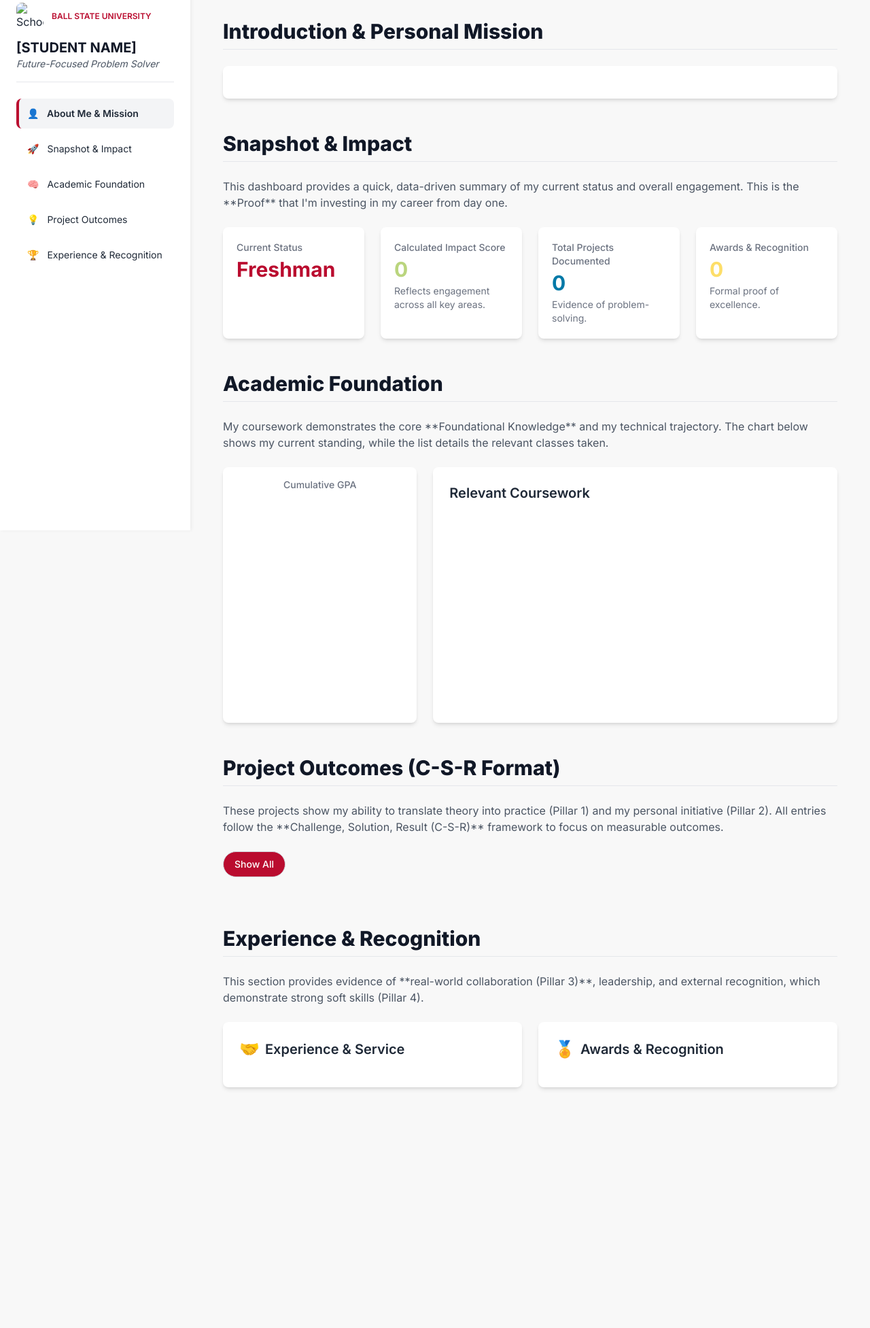
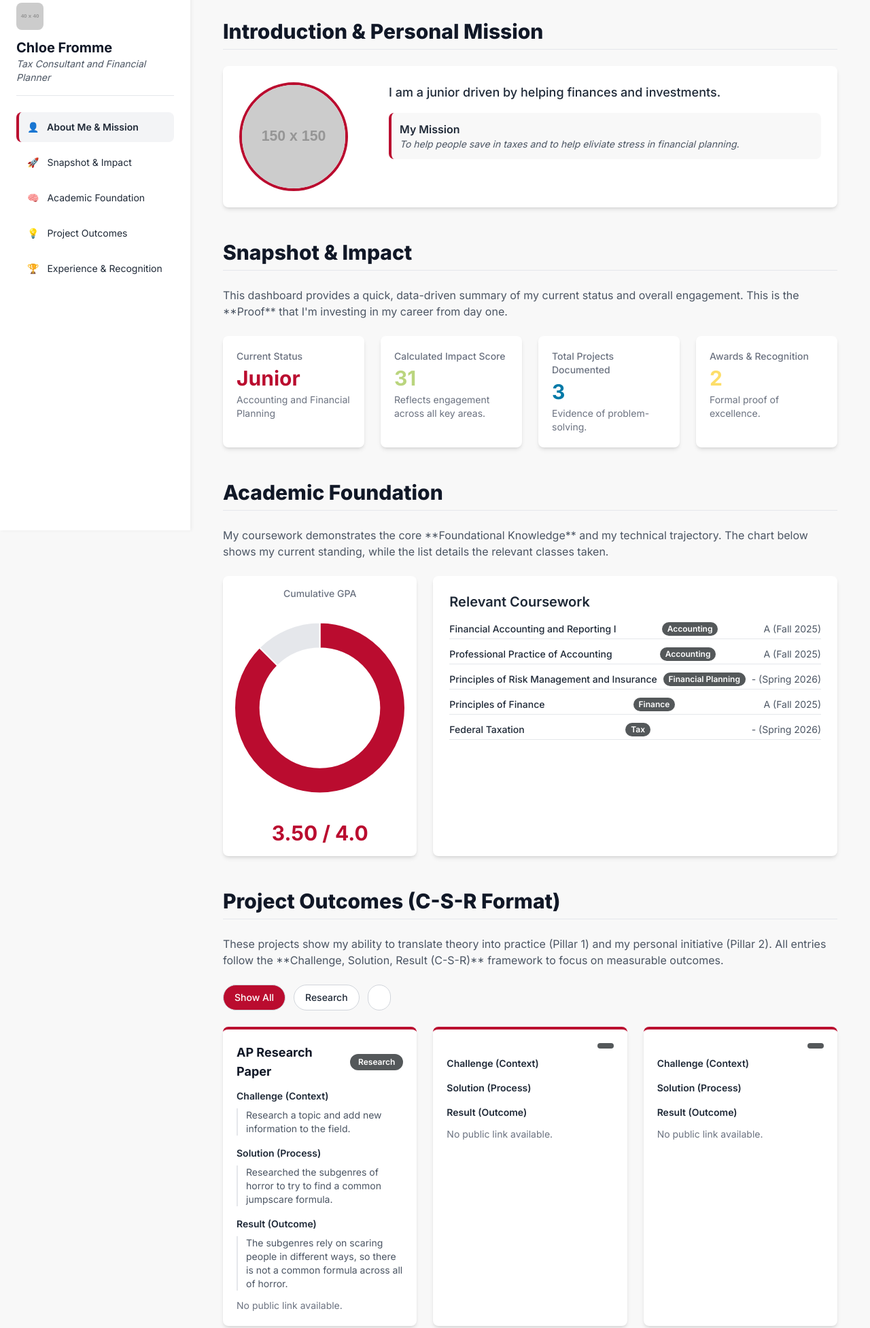
Before and after one commit to cfromme6/ClassPortfolio, a plain HTML site: page index.html in a window 1280 px wide. Shown: the part 20-1973 px from the top of the page at 68% size. Before the commit the page ends 1667 px from the top, so only its background shows below. Drawn offline with nearby package versions, Linux system fonts and the light colour scheme; placeholder pictures from the web are drawn by us.

```diff
--- a/index.html
+++ b/index.html
@@ -1,3 +1,4 @@
+
 <!-- Chosen Palette: Ball State Cardinals (Cardinal Red/Maroon, Light Gray, White) -->
 <!-- Application Structure Plan: A fixed-sidebar dashboard structure designed for non-linear exploration. The main content is split into five thematic, scrollable sections: 1. Introduction (Persona/Mission), 2. Snapshot Dashboard (Metrics), 3. Academic Foundation (Lists/Charts), 4. Project Showcase (Filterable Cards), and 5. Experience & Recognition (Timelines/Lists). This structure prioritizes immediate delivery of the key personal story before diving into data. -->
 <!-- Visualization & Content Choices:
@@ -255,18 +256,18 @@ CONFIRMATION: NO SVG graphics used. NO Mermaid JS used. -->
 
         // 1.1 PROFILE & BRANDING VARIABLES (REQUIRED)
         const profileData = {
-            studentName: "Chloe Frommem",
-            tagline: "Tax Consultation and Financial Planning",
+            studentName: "Chloe Fromme",
+            tagline: "Tax Consultant and Financial Planner",
             currentYear: "Junior", // Freshman, Sophomore, Junior, Senior
             major: "Accounting and Financial Planning",
             gpa: 3.5,
             impactScoreMultiplier: 10, // Adjusts how much projects/awards count towards total impact
 
             // --- INTRODUCTION & BRANDING FIELDS ---
-            photoUrl: "https://placehold.co/150x150/BA0C2F/FFFFFF/png?text=Chloe+F", // Replace with a URL to a professional headshot
+            photoUrl: "https://placehold.co/150x150/BA0C2F/FFFFFF/png?text=Fromme+C", // Replace with a URL to a professional headshot
             logoUrl: "https://placehold.co/40x40/BA0C2F/FFFFFF.png?text=BSU", // URL for your school logo or personal brand icon
-            personalBio: "I am a juniot driven by the idea of helping people with their taxes and helping them to make better financial decisions with their retirement and investment.",
-            missionStatement: "To help simplify and relieve stress with finances.",
+            personalBio: "I am a junior driven by helping finances and investments.",
+            missionStatement: "To help people save in taxes and to help eliviate stress in financial planning.",
         };
 
         /*
@@ -281,19 +282,19 @@ CONFIRMATION: NO SVG graphics used. NO Mermaid JS used. -->
         const academicData = [
             { name: "Financial Accounting and Reporting I", grade: "A", semester: "Fall 2025", relevance: "Accounting" },
             { name: "Professional Practice of Accounting", grade: "A", semester: "Fall 2025", relevance: "Accounting" },
+            { name: "Principles of Risk Management and Insurance", grade: "-", semester: "Spring 2026", relevance: "Financial Planning" },
             { name: "Principles of Finance", grade: "A", semester: "Fall 2025", relevance: "Finance" },
-            { name: "Principles of Risk Management and Insurance", grade: "-", semester: "Spring 2026", relevance: "Finance" },
-            { name: "Investments", grade: "-", semester: "Spring 2026", relevance: "Finance" },
+            { name: "Federal Taxation", grade: "-", semester: "Spring 2026", relevance: "Tax" },
         ];
 
         // 1.3 PROJECTS (REQUIRED: Follow C-S-R format)
-        const projectData = [1]
+        const projectData = [
             {
                 title: "AP Research Paper",
-                category: "Paper",
-                challenge: "Create a research paper that adds new knowledge to the field.",
-                solution: "Research how jump scares are created amongst the subgenres of horror and compared them together to try to find a common jump scare formula.",
-                result: "There are common formulas for jump scares in the subgenres, however there is not a common formula amongst all of horror. Each subgenres focuses on different ways to scare people so they build terror differently.",
+                category: "Research",
+                challenge: "Research a topic and add new information to the field.",
+                solution: "Researched the subgenres of horror to try to find a common jumpscare formula.",
+                result: "The subgenres rely on scaring people in different ways, so there is not a common formula across all of horror.",
                 link: ""
             },
             {
@@ -315,13 +316,13 @@ CONFIRMATION: NO SVG graphics used. NO Mermaid JS used. -->
         ];
 
         // 1.4 EXPERIENCE & AWARDS (REQUIRED)
-        const recognitionData = {2}
+        const recognitionData = {
             experience: [
-                { title: "Dean's List", type: "Award", duration: "Summer 2025", detail: "Was on the Dean's list for a 3.5 GPA in the Summer Semester  at Ball State" },
-                { title: "Series 65 Certification", type: "Professional Development", duration: "Expected Winter 2025", detail: "Passed FINRA's Series 65 certification examination to become a IAR." },
+                { title: "Series 65 Certification", type: "Continuing Education", duration: "Dec 2025", detail: "Passed Series 65 examination and received the certification." },
+                { title: "", type: "", duration: "", detail: "" },
             ],
             awards: [
-                { title: "", duration: "", detail: "" },
+                { title: "Dean's List", duration: "Summer 2025", detail: "Achieved a **3.5 GPA**." },
                 { title: "", duration: "", detail: "" },
             ]
         };
```
